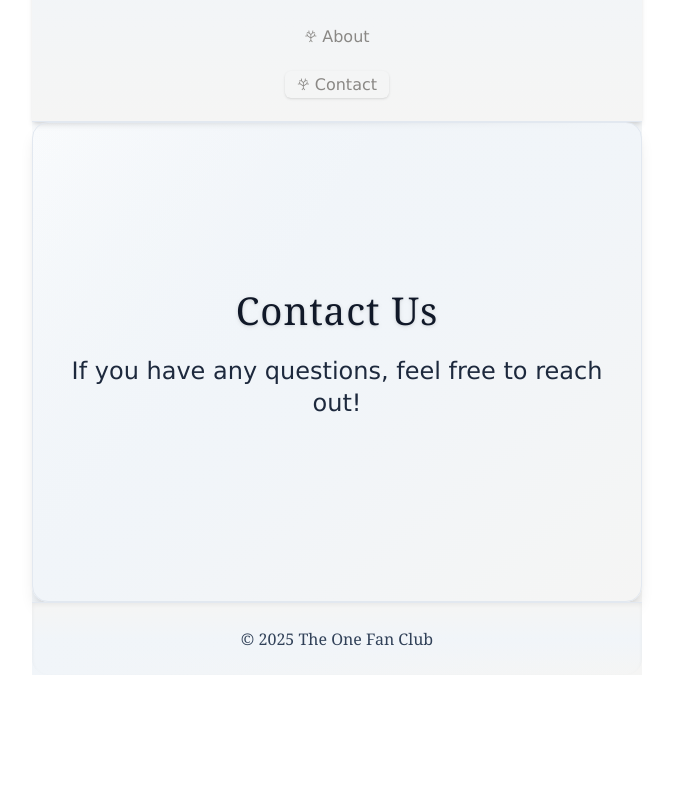
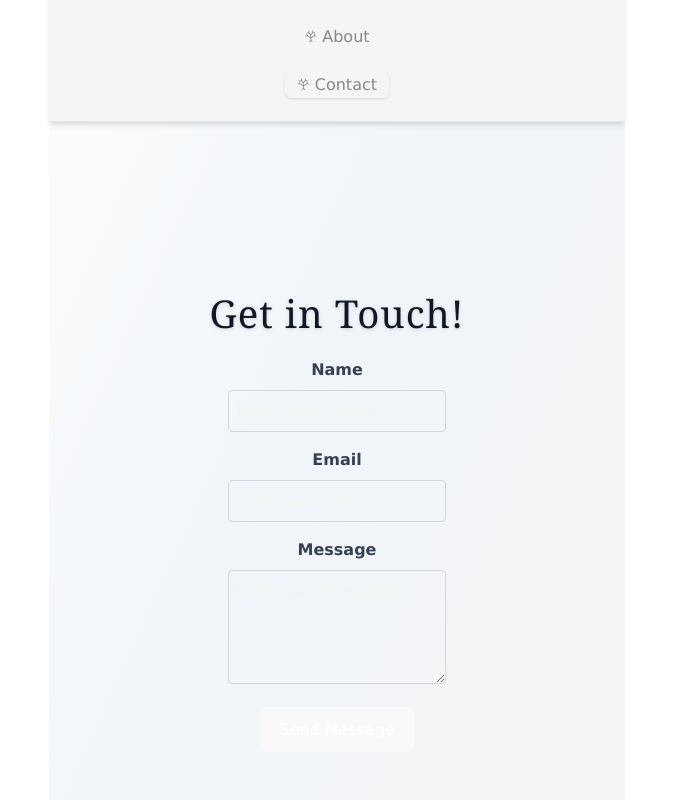
Before and after one commit to mb-owl/lotr-fanclub, a React (Vite) app in the folder frontend/: page /contact in a window 1280 px wide. Shown: the part 300-1100 px from the top of the page, without its empty margins (303-976 px from the left). Before the commit the page ends 1007 px from the top, so only its background shows below. Built offline with nearby package versions, Linux system fonts and the light colour scheme.

Commit message:
Contact form added

```diff
--- a/frontend/src/components/pages/Contact.jsx
+++ b/frontend/src/components/pages/Contact.jsx
@@ -1,16 +1,12 @@
-function Contact() {
+import ContactForm from "./ContactForm";
+
+const ContactPage = () => {
   return (
-    <section className="flex flex-col items-center justify-center min-h-[60vh] py-16 px-4 text-center rounded-2xl shadow-lg bg-gradient-to-br from-sage-100 via-slate-100 to-stone-100 border border-slate-200">
-      <div className="w-full max-w-xl mx-auto">
-        <h2 className="text-3xl md:text-4xl font-serif font-normal mb-6 text-gray-900 tracking-wide drop-shadow">
-          Contact Us
-        </h2>
-        <p className="text-xl md:text-2xl font-normal max-w-xl mx-auto mb-4 text-slate-800">
-          If you have any questions, feel free to reach out!
-        </p>
-      </div>
-    </section>
+    <div className="flex flex-col items-center justify-center min-h-screen py-16 px-4 text-center">
+      <h2 className="text-3xl md:text-4xl font-serif font-normal mb-6 text-gray-900 tracking-wide drop-shadow">Get in Touch!</h2>
+      <ContactForm />
+    </div>
   );
 }
 
-export default Contact;
+export default ContactPage;
--- /dev/null
+++ b/frontend/src/components/pages/ContactForm.jsx
@@ -0,0 +1,69 @@
+import { useState } from "react";
+
+const ContactForm = () => {
+    const [name, setName] = useState("");
+    const [email, setEmail] = useState("");
+    const [message, setMessage] = useState("");
+    const [error, setStatus] = useState(null);
+
+    const handleSubmit = async (e) => {
+        e.preventDefault(); //prevents form full reload with error
+        if (!name || !email || !message) {
+            setStatus("Please fill in all fields.");
+            return;
+        }
+        //TODO: send data to backend (Mod6)**
+        console.log("Submitting form...", { name, email, message });
+        setStatus("success");
+    }
+
+    return (
+        <form onSubmit={handleSubmit} className="space-y-4">
+
+
+
+            <div>
+            <label className="block text-gray-700 font-semibold mb-2">Name</label>
+            <input
+                type="text"
+                value={name}
+                onChange={(e) => setName(e.target.value)}
+                required
+                className="w-full p-2 border border-gray-300 rounded"
+                placeholder="Enter your name"
+            />
+            </div>
+            <div>
+            <label className="block text-gray-700 font-semibold mb-2">Email</label>
+            <input
+                type="email"
+                value={email}
+                onChange={(e) => setEmail(e.target.value)}
+                required
+                className="w-full p-2 border border-gray-300 rounded"
+                placeholder="Enter your email"
+            />
+            </div>
+            <div>
+            <label className="block text-gray-700 font-semibold mb-2">Message</label>
+            <textarea
+                value={message}
+                onChange={(e) => setMessage(e.target.value)}
+                required
+                className="w-full p-2 border border-gray-300 rounded"
+                placeholder="Enter your message"
+                rows="4"
+            />
+            </div>
+
+            <button type="submit" className="bg-blue-500 text-white font-semibold py-2 px-4 rounded hover:bg-blue-600">
+                Send Message
+            </button>
+
+            {status === "success" && <p className="text-green-500">✔️ Message sent! We'll reply soon, precious.</p>}
+            {status === "error" && <p className="text-red-500">❗ Agh! Your message was intercepted by orcs...try again?</p>}
+            </form>
+    );
+};
+
+export default ContactForm;
```
